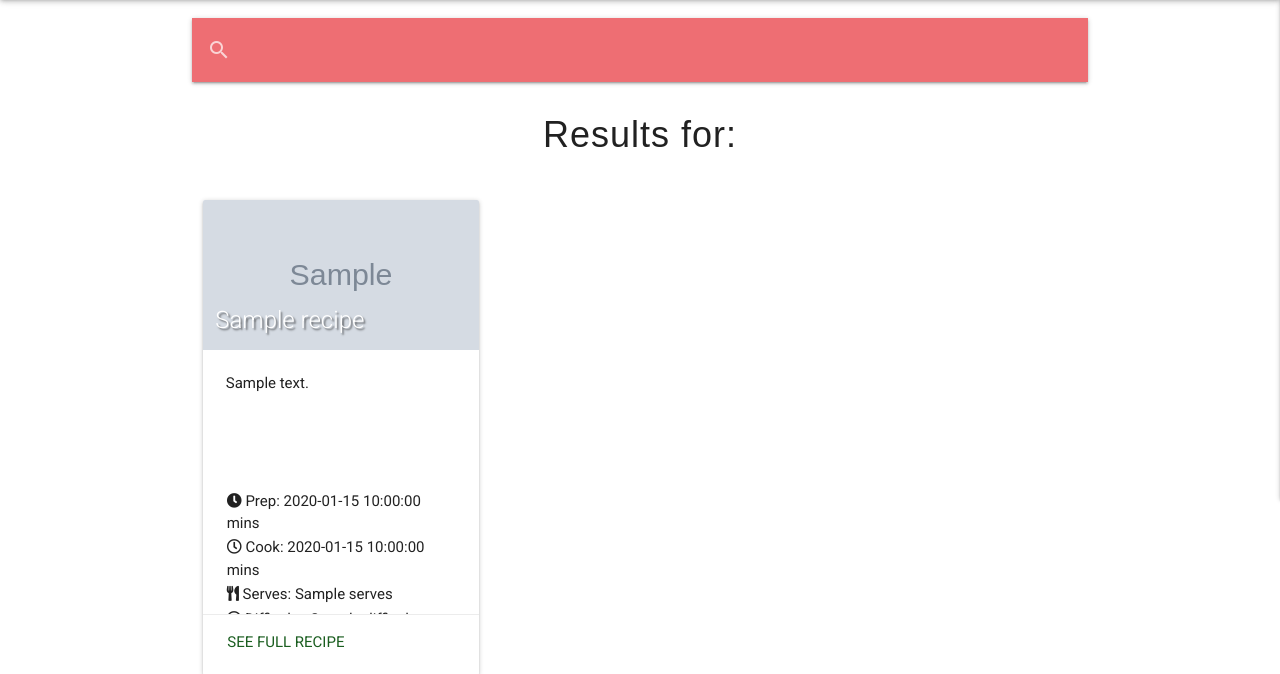
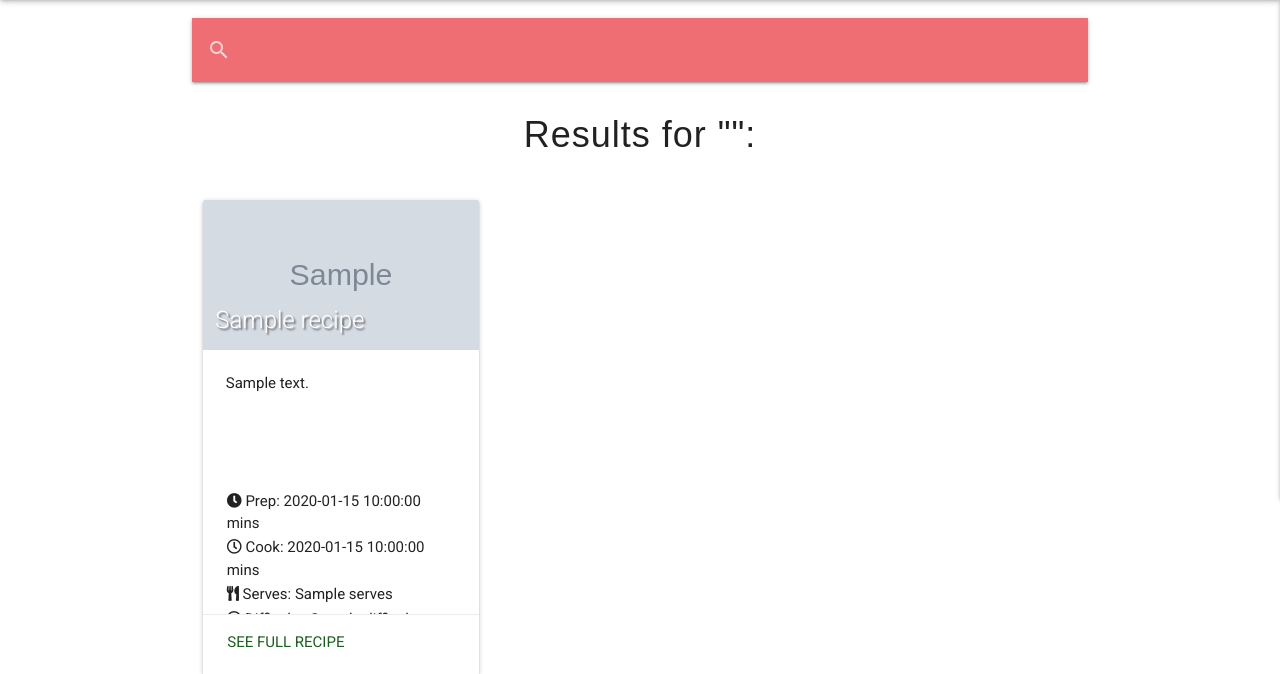
Before and after one commit to theopmw/recipe-box, a Flask app: page /search in a window 1280 px wide. Shown: the part 361-1035 px from the top of the page. Run offline with Flask 2, Linux system fonts and the light colour scheme; grey boxes marked "Sample" are stand-in pictures; a database or web service that is not in the repository returns one stand-in record (values such as "Sample title"); some libraries are stand-ins or nearby versions; some web fonts are replaced.

Commit message:
Update page header

```diff
--- a/templates/search.html
+++ b/templates/search.html
@@ -3,7 +3,7 @@
 
 <div class="row">
   <div class="col s12 center-align font-rozha-one">
-    <h3 class="page-heading">Results for: {{ query }}</h3>
+    <h3 class="page-heading">Results for "{{ query }}":</h3>
   </div>
 </div>
 
```
